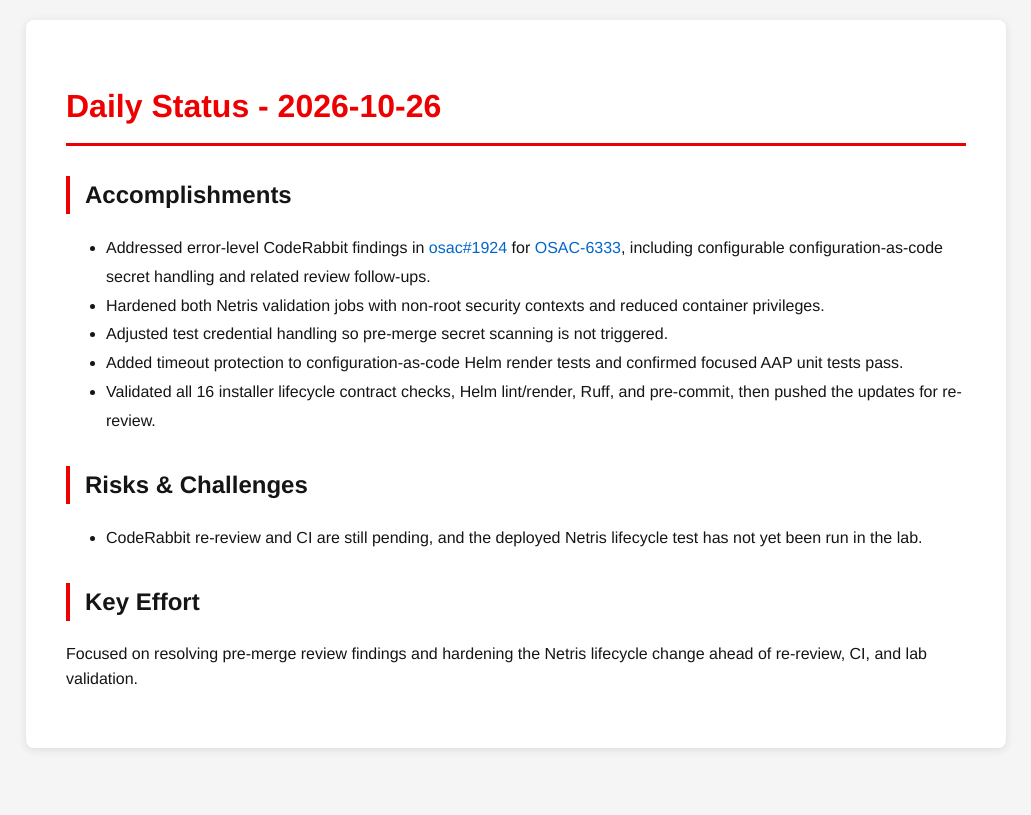
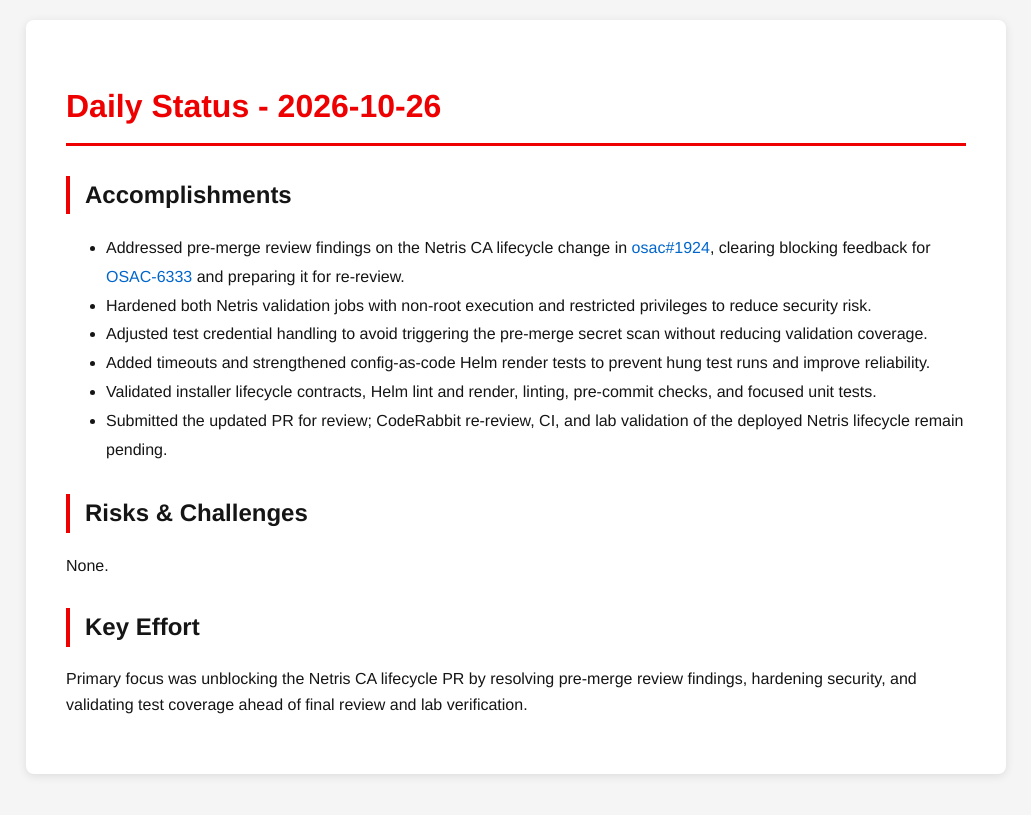
Before and after one commit to tzvatot/daily-status, a Jekyll site: the page built from 2026-10-26.md, in a window 1280 px wide. Shown: the top 815 px of the page, without its empty margins (124-1155 px from the left). Built offline with Jekyll 4.4.1, drawn with Linux system fonts in a browser that asks for light colours.

Commit message:
Daily status update - 2026-10-26

```diff
--- a/2026-10-26.md
+++ b/2026-10-26.md
@@ -7,14 +7,15 @@
 # Daily Status - 2026-10-26
 
 ## Accomplishments
-- Addressed error-level CodeRabbit findings in [osac#1924](https://github.com/osac-project/osac/pull/1924) for [OSAC-6333](https://redhat.atlassian.net/browse/OSAC-6333), including configurable configuration-as-code secret handling and related review follow-ups.
-- Hardened both Netris validation jobs with non-root security contexts and reduced container privileges.
-- Adjusted test credential handling so pre-merge secret scanning is not triggered.
-- Added timeout protection to configuration-as-code Helm render tests and confirmed focused AAP unit tests pass.
-- Validated all 16 installer lifecycle contract checks, Helm lint/render, Ruff, and pre-commit, then pushed the updates for re-review.
+- Addressed pre-merge review findings on the Netris CA lifecycle change in [osac#1924](https://github.com/osac-project/osac/pull/1924), clearing blocking feedback for [OSAC-6333](https://redhat.atlassian.net/browse/OSAC-6333) and preparing it for re-review.
+- Hardened both Netris validation jobs with non-root execution and restricted privileges to reduce security risk.
+- Adjusted test credential handling to avoid triggering the pre-merge secret scan without reducing validation coverage.
+- Added timeouts and strengthened config-as-code Helm render tests to prevent hung test runs and improve reliability.
+- Validated installer lifecycle contracts, Helm lint and render, linting, pre-commit checks, and focused unit tests.
+- Submitted the updated PR for review; CodeRabbit re-review, CI, and lab validation of the deployed Netris lifecycle remain pending.
 
 ## Risks & Challenges
-- CodeRabbit re-review and CI are still pending, and the deployed Netris lifecycle test has not yet been run in the lab.
+None.
 
 ## Key Effort
-Focused on resolving pre-merge review findings and hardening the Netris lifecycle change ahead of re-review, CI, and lab validation.
+Primary focus was unblocking the Netris CA lifecycle PR by resolving pre-merge review findings, hardening security, and validating test coverage ahead of final review and lab verification.
```
